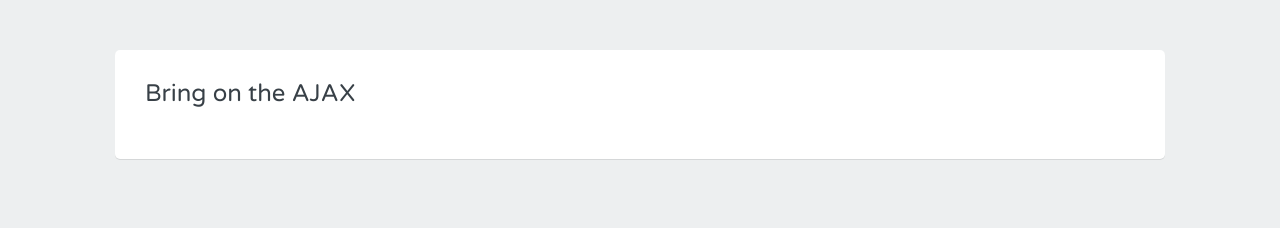
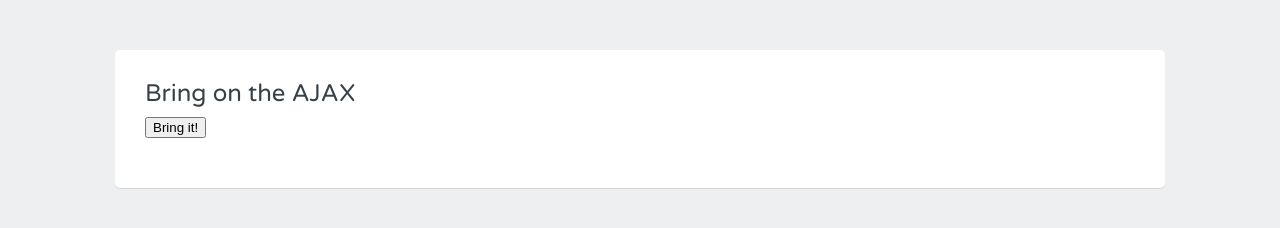
Before and after one commit to Crowe-Brian-J/treehouse_u5_ajax, a plain HTML site: page index.html in a window 1280 px wide. Drawn offline with Linux system fonts and the light colour scheme.

Commit message:
add button, use button to send AJAX request

```diff
--- a/index.html
+++ b/index.html
@@ -13,6 +13,10 @@
       }
     };
     xhr.open('GET', 'sidebar.html');
+    const sendAJAX = () => {
+      xhr.send()
+      document.getElementById('load').style.display = "none"
+    }
   </script>
 </head>
 <body>
@@ -22,6 +26,7 @@
         <div class="grid-100">
           <div class="heading">
             <h1>Bring on the AJAX</h1>
+            <button id="load" onclick="sendAJAX()">Bring it!</button>
           </div>
           <div id="ajax">
 
```
Also changed, not shown: notes.txt.
